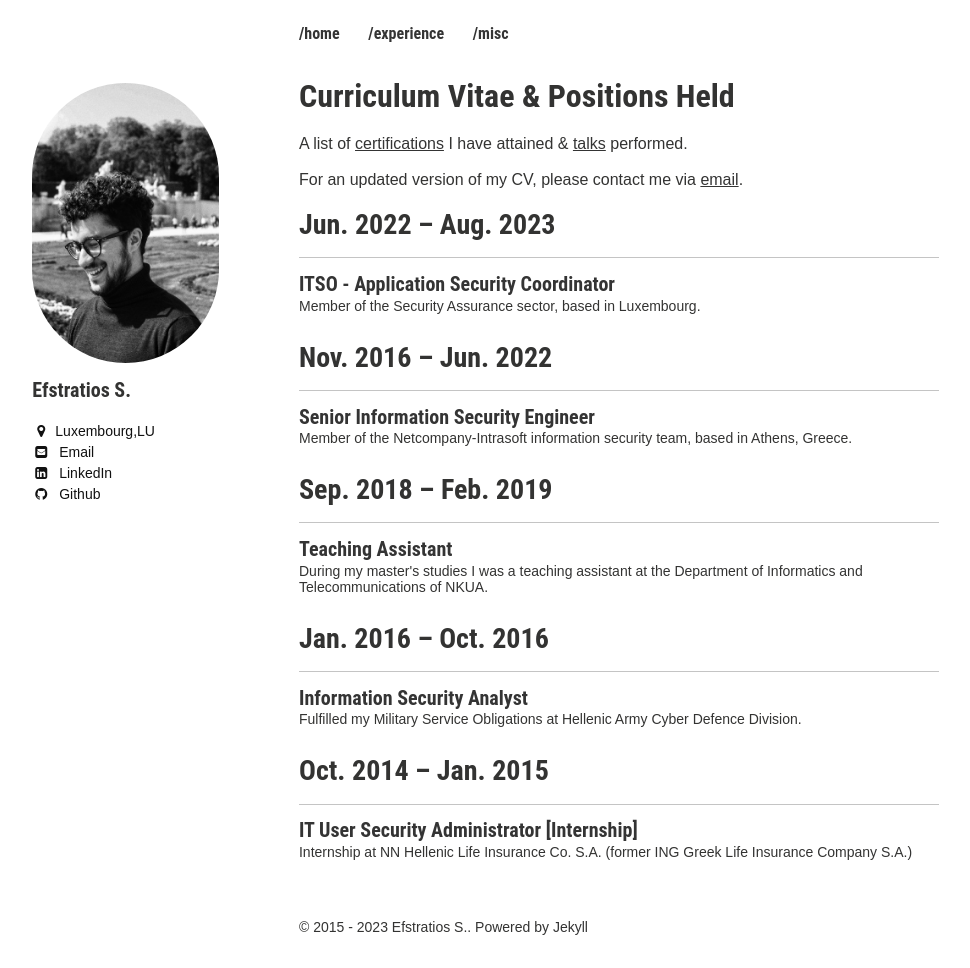
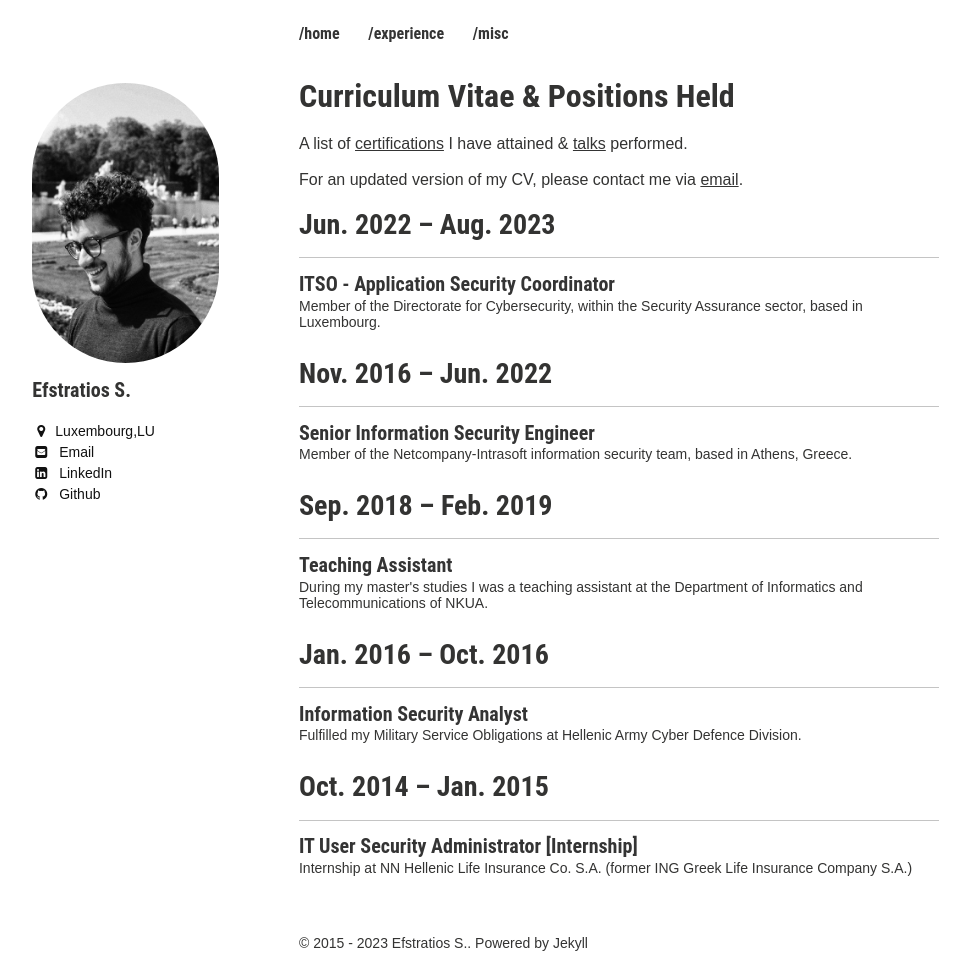
Before and after one commit to efstratios/efstratios.github.io, a Jekyll site: the page built from experience/index.md, in a window 1280 px wide. Shown: the whole page, without its empty margins (21-991 px from the left). Built offline with Jekyll 4.4.1, drawn with Linux system fonts in a browser that asks for light colours.

Commit message:
text enhancement & correction

```diff
--- a/_posts/2022-06-16-ec.md
+++ b/_posts/2022-06-16-ec.md
@@ -1,14 +1,14 @@
 ---
 layout: post
 title: "ITSO - Application Security Coordinator"
-excerpt: "Member of the Security Assurance sector, based in Luxembourg."
+excerpt: "Member of the Directorate for Cybersecurity, within the Security Assurance sector, based in Luxembourg."
 tags: [sample post, code, highlighting]
 share: true
 index: 4
 ---
 
 
-### Company Name: [European Commission](https://ec.europa.eu/info/index_en)
+### Organization Name: [European Commission](https://ec.europa.eu/info/index_en)
 
 ### Duration: June 2022 - <span id="date"></span>
 
```
